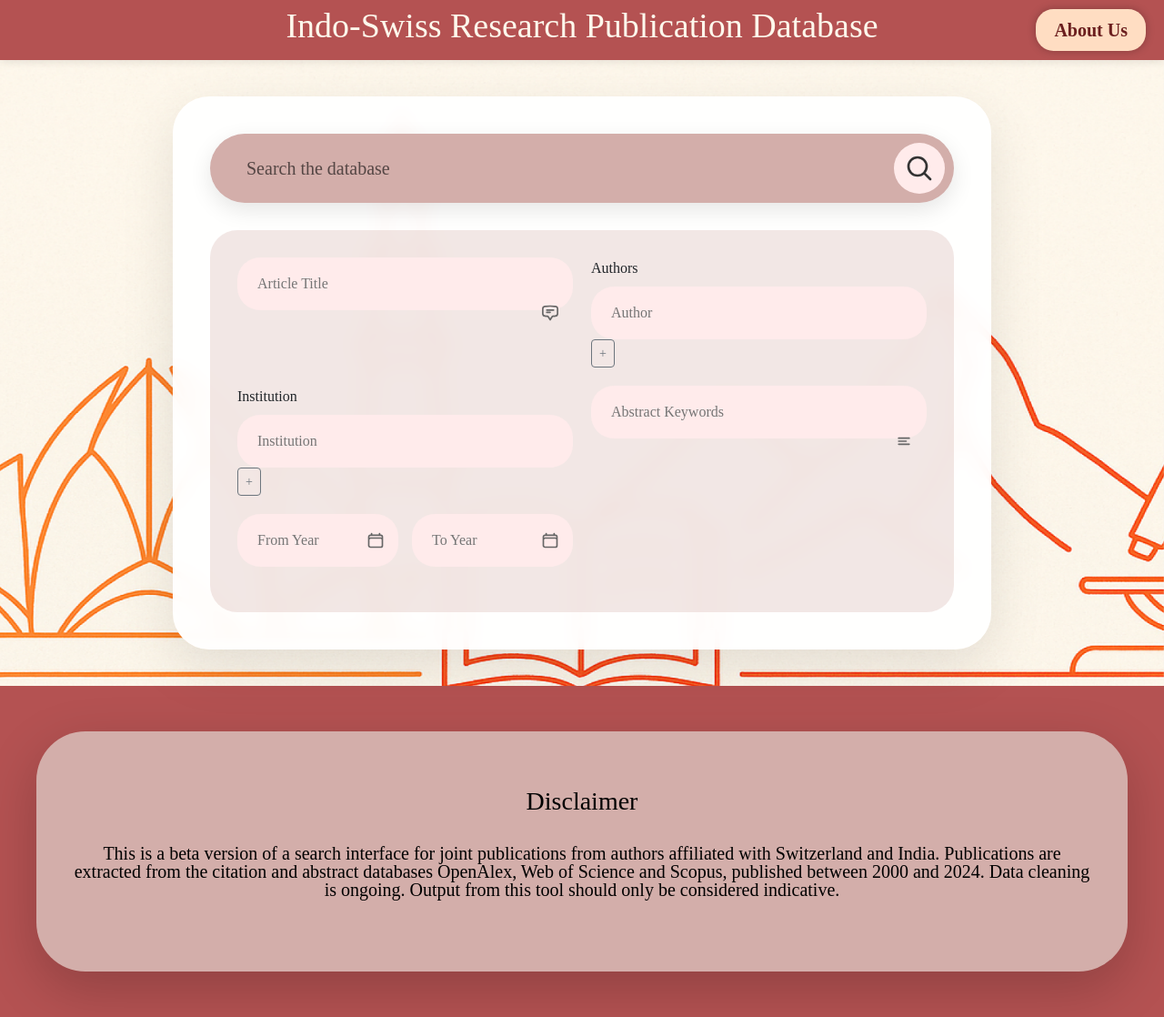
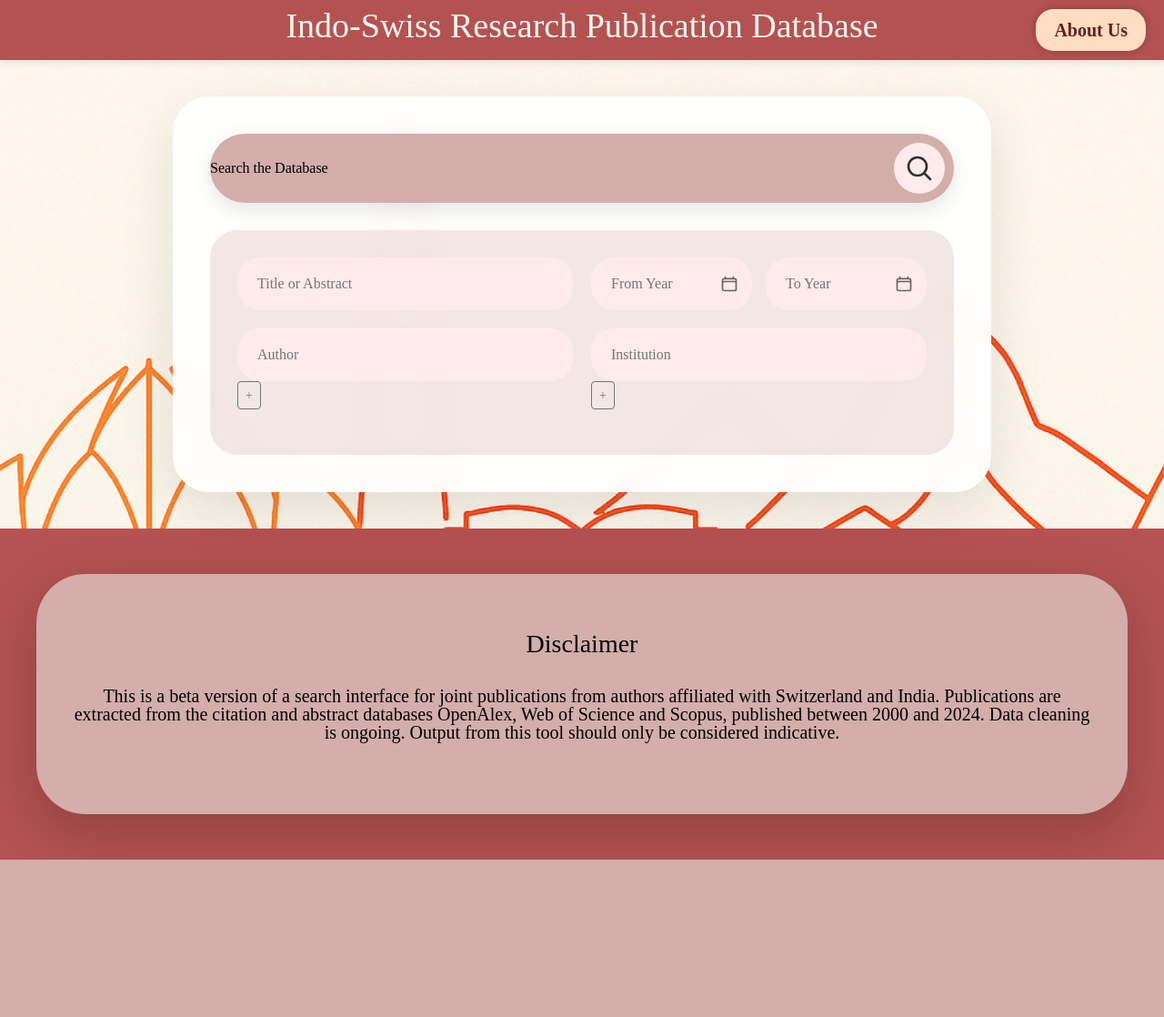
Before and after one commit to pranshh/indo-swiss-collab, a Flask app: page / in a window 1280 px wide. Shown: the whole page at 91% size. After the commit the page ends 945 px from the top, so only its background shows below. Run offline with Flask 3, Linux system fonts and the light colour scheme; data that the repository does not hold is empty; parts of the project's set-up code (start-up, migrations or seed data) failed here and were passed over.

Commit message:
Update index.html

```diff
--- a/search-application/templates/index.html
+++ b/search-application/templates/index.html
@@ -25,53 +25,20 @@
             <form action="/search" method="post">
                 <!-- Main Search Bar -->
                 <div class="search-system">
-                    <div class="search-bar">
-                        <input
-                            type="text"
-                            class="search-input"
-                            name="abstract"
-                            placeholder="Search the database"
-                            id="mainSearch"
-                        >
-                        <button type="submit" class="search-button">
+                    <button type="submit" class="search-bar">
+                        <span class="search-text">Search the Database</span>
+                        <div class="search-button">
                             <svg class="search-icon" fill="none" stroke="currentColor" viewBox="0 0 24 24">
                                 <path stroke-linecap="round" stroke-linejoin="round" d="m21 21-5.197-5.197m0 0A7.5 7.5 0 1 0 5.196 5.196a7.5 7.5 0 0 0 10.607 10.607z"/>
                             </svg>
-                        </button>
-                    </div>
+                        </div>
+                    </button>
                 </div>
-
                 <!-- Advanced Filters -->
                 <div class="advanced-filters show" id="advancedFilters">
                     <div class="filter-grid">
                         <div class="filter-group">
-                            <input type="text" class="filter-input" name="title" placeholder="Article Title">
-                            <svg class="filter-icon-small" fill="none" stroke="currentColor" viewBox="0 0 24 24">
-                                <path stroke-linecap="round" stroke-linejoin="round" d="M7.5 8.25h9m-9 3H12m-9.75 1.51c0 1.6 1.123 2.994 2.707 3.227 1.129.166 2.27.293 3.423.379.35.026.67.21.865.501L12 21l2.755-4.133a1.14 1.14 0 01.865-.501 48.172 48.172 0 003.423-.379c1.584-.233 2.707-1.627 2.707-3.227V6.741c0-1.6-1.123-2.994-2.707-3.227A48.394 48.394 0 0012 3c-2.392 0-4.744.175-7.043.514C3.373 3.747 2.25 5.14 2.25 6.741v6.018z"/>
-                            </svg>
-                        </div>
-
-                        <div id="authors-container" class="filter-group-multi">
-                            <label class="form-label">Authors</label>
-                            <div class="multi-input">
-                                <input type="text" class="filter-input" name="authors" placeholder="Author">
-                                <button type="button" class="btn btn-sm btn-outline-secondary add-btn" data-target="authors-container">+</button>
-                            </div>
-                        </div>
-
-                        <div id="affiliations-container" class="filter-group-multi">
-                            <label class="form-label">Institution</label>
-                            <div class="multi-input">
-                                <input type="text" class="filter-input" name="affiliations" placeholder="Institution" list="institutionList">
-                                <button type="button" class="btn btn-sm btn-outline-secondary add-btn" data-target="affiliations-container">+</button>
-                            </div>
-                        </div>
-
-                        <div class="filter-group">
-                            <input type="text" class="filter-input" name="abstract" placeholder="Abstract Keywords">
-                            <svg class="filter-icon-small" fill="none" stroke="currentColor" viewBox="0 0 24 24">
-                                <path stroke-linecap="round" stroke-linejoin="round" d="M5 8h14M5 12h10m-10 4h14"/>
-                            </svg>
+                            <input type="text" class="filter-input" name="title_abstract" placeholder="Title or Abstract">
                         </div>
 
                         <div class="year-range">
@@ -88,6 +55,21 @@
                                 </svg>
                             </div>
                         </div>
+
+                        <div id="authors-container" class="filter-group-multi">
+                            <div class="multi-input">
+                                <input type="text" class="filter-input" name="authors" placeholder="Author">
+                                <button type="button" class="btn btn-sm btn-outline-secondary add-btn" data-target="authors-container">+</button>
+                            </div>
+                        </div>
+
+                        <div id="affiliations-container" class="filter-group-multi">
+                            <div class="multi-input">
+                                <input type="text" class="filter-input" name="affiliations" placeholder="Institution" list="institutionList">
+                                <button type="button" class="btn btn-sm btn-outline-secondary add-btn" data-target="affiliations-container">+</button>
+                            </div>
+                        </div>
+
                     </div>
                 </div>
             </form>
```
